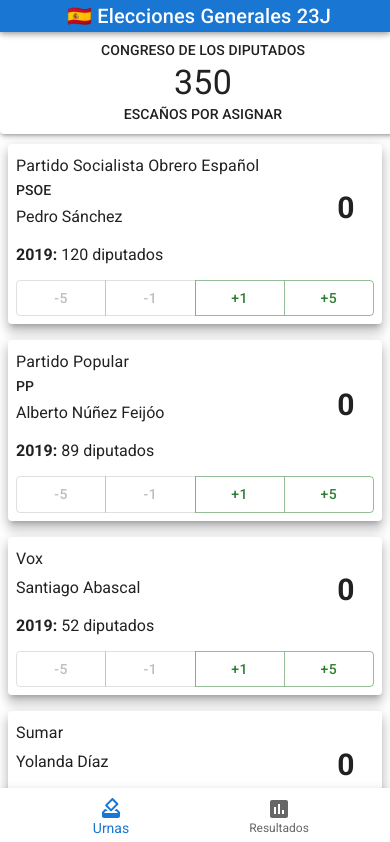
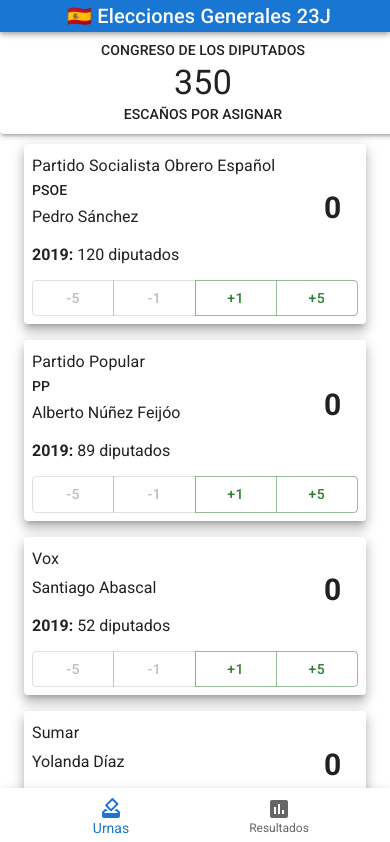
Before and after one commit to abelespana/2023-generales, a React (Create React App) app: page / in a window 390 px wide. Shown: the top 842 px of the page. Built offline with nearby package versions, Linux system fonts and the light colour scheme.

Commit message:
(fix) add phone layout

```diff
--- a/src/App.js
+++ b/src/App.js
@@ -7,6 +7,7 @@
 import BottomNavigationAction from '@mui/material/BottomNavigationAction';
 import HowToVoteIcon from '@mui/icons-material/HowToVote';
 import PollIcon from '@mui/icons-material/Poll';
+import Container from '@mui/material/Container';
 
 import BetPage from './pages/bet-page';
 import ResultsPage from './pages/results-page';
@@ -42,6 +43,7 @@
 
 function App() {
 	return (
+		<Container maxWidth="xs">
 			<BrowserRouter>
 				<Routes>
 					<Route path='/' element={<BetPage />}></Route>
@@ -50,6 +52,7 @@
 				</Routes>
 				<Navigation />
 			</BrowserRouter>
+		</Container>
 
 	);
 }
```
Lines whose indentation alone changed are shown as unchanged.
